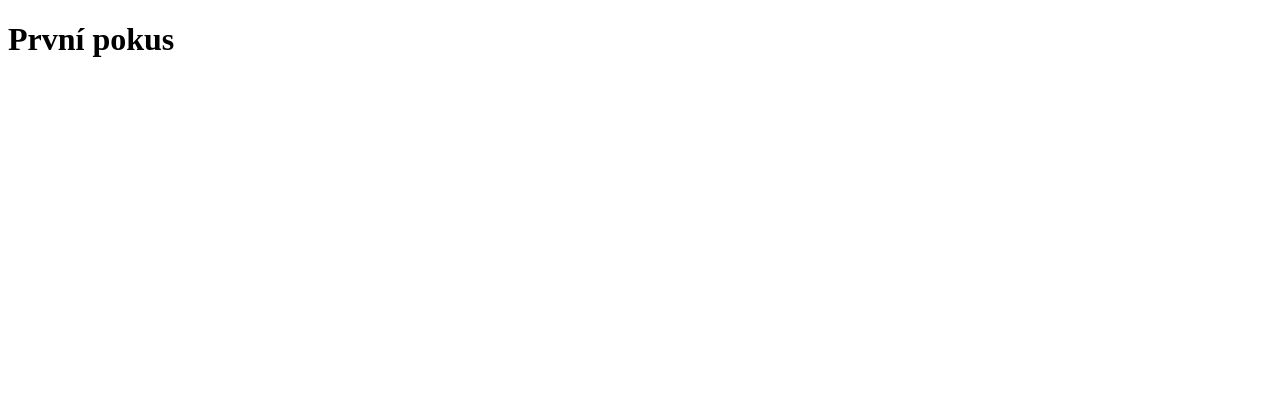
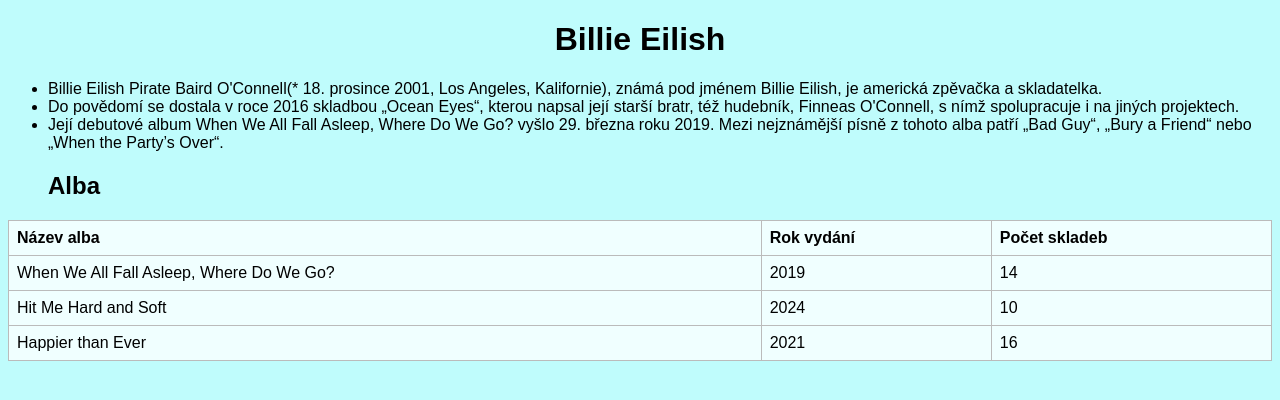
Before and after one commit to naty854/ulo-, a plain HTML site: page index.html in a window 1280 px wide. Drawn offline with Linux system fonts and the light colour scheme.

Commit message:
Add files via upload

```diff
--- a/index.html
+++ b/index.html
@@ -3,9 +3,43 @@
 <head>
     <meta charset="UTF-8">
     <meta name="viewport" content="width=device-width, initial-scale=1.0">
+    <link rel="stylesheet" href="styl.css">
     <title>Document</title>
 </head>
 <body>
-    <h1>První pokus</h1>
+    <h1>Billie Eilish</h1>
+
+    <ul>
+         <li>Billie Eilish Pirate Baird O'Connell(* 18. prosince 2001, Los Angeles, Kalifornie), známá pod jménem Billie Eilish, je americká zpěvačka a skladatelka.</li>
+            <li>Do povědomí se dostala v roce 2016 skladbou „Ocean Eyes“, kterou napsal její starší bratr, též hudebník, Finneas O'Connell, s nímž spolupracuje i na jiných projektech. </li>
+            <li>Její debutové album When We All Fall Asleep, Where Do We Go? vyšlo 29. března roku 2019. Mezi nejznámější písně z tohoto alba patří „Bad Guy“, „Bury a Friend“ nebo „When the Party’s Over“.</li>
+
+       <article></article> <a href="index-kopie.html"></a>
+
+<aside></aside>
+   <h2>Alba</h2>
+    </ul>
+    <table>
+        <tr>
+            <th>Název alba </th>
+            <th>Rok vydání</th>
+            <th>Počet skladeb</th>
+        </tr>
+        <tr>
+            <td>When We All Fall Asleep, Where Do We Go?</td>
+            <td>2019</td>
+            <td>14</td>
+        </tr>
+        <tr>
+            <td>Hit Me Hard and Soft</td>
+            <td>2024</td>
+            <td>10</td>
+        </tr>
+        <tr>
+            <td>Happier than Ever</td>
+            <td>2021</td>
+            <td>16</td>
+        </tr>
+    </table>
 </body>
 </html>
--- a/styl.css
+++ b/styl.css
@@ -0,0 +1,11 @@
+body{ background-color: rgb(191, 252, 252);
+    font-family: Arial, Helvetica, sans-serif; }
+
+    h1{text-align: center;}
+    table {width: 100%; border-collapse: collapse;}
+    th, td {border: 1px solid #bbb;
+        padding: 8px;
+    text-align: left;}
+    th {background-color: azure;}
+    tr:nth-child(even){background-color: azure;}
+    tbody tr:nth-child(3){background-color: azure;}
```
Also changed, not shown: index-kopie.html (added), index-kopie2.html (added).
